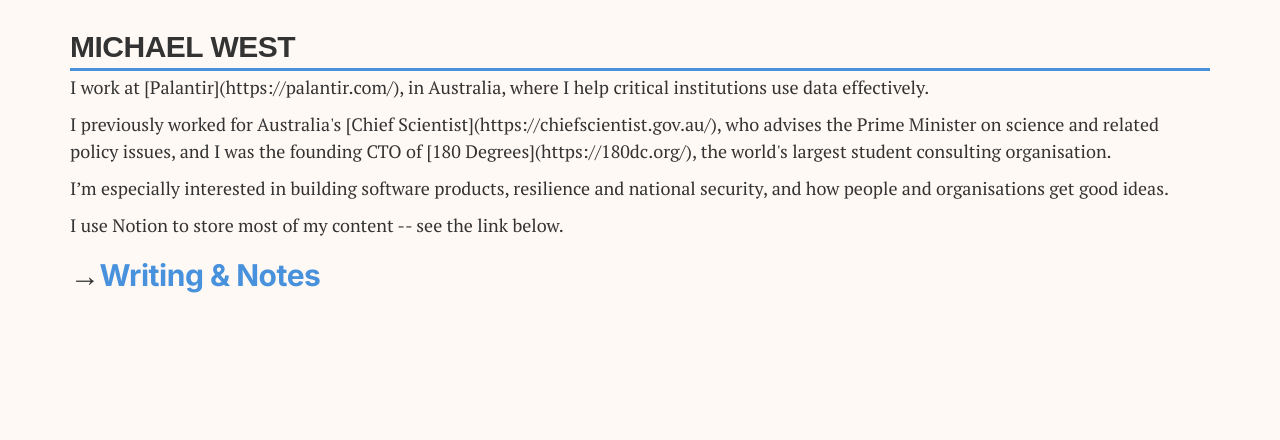
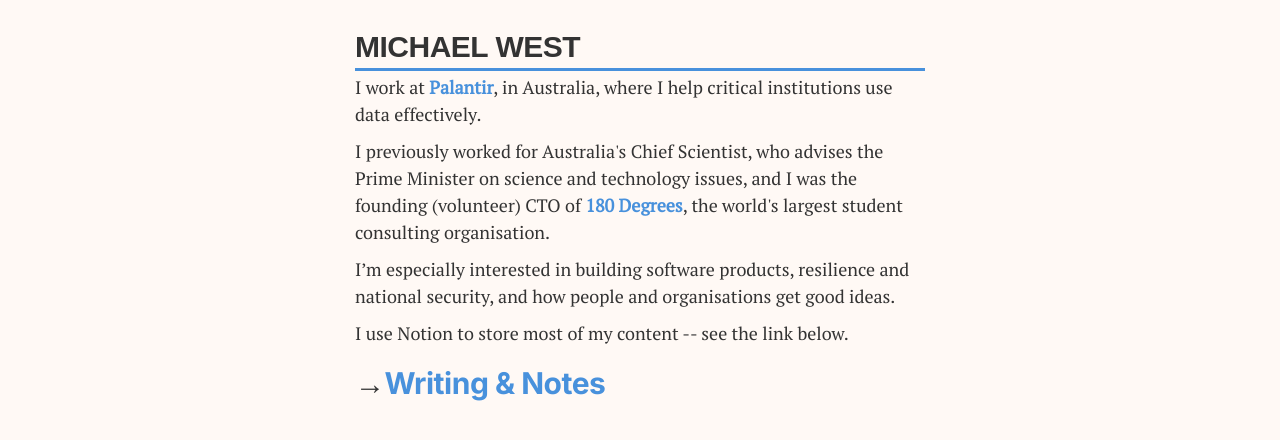
Before and after one commit to michaelwest/michaelwest.github.io, a Jekyll site: the page index.html, which Jekyll copies as it is, in a window 1280 px wide. Shown: the top 440 px of the page. Built offline with Jekyll 4.4.1, drawn with Linux system fonts in a browser that asks for light colours; nearby versions of some CDN libraries; some web fonts are replaced.

Commit message:
Update index.html

```diff
--- a/index.html
+++ b/index.html
@@ -44,14 +44,14 @@
         </style>
     </head>
 <body>
-    <div class="container">
-    <div id="header" style="width: 100%;">
+    <div class="container" style="width: 600px; margin: auto;">
+    <div id="header">
         <h1 style="font-size: 30px; font-family: Futura, Arial, Helvetica, sans-serif; margin-bottom: 5px;">MICHAEL WEST</h1>
         <div style="width: 100%; height: 3px; background-color: #4891dc; margin-bottom: 3px;"></div>
     </div>
     <div>
-	    <p>I work at [Palantir](https://palantir.com/), in Australia, where I help critical institutions use data effectively.</p>
-	    <p>I previously worked for Australia's [Chief Scientist](https://chiefscientist.gov.au/), who advises the Prime Minister on science and related policy issues, and I was the founding CTO of [180 Degrees](https://180dc.org/), the world's largest student consulting organisation.</p>
+	    <p>I work at <a href="https://palantir.com/">Palantir</a>, in Australia, where I help critical institutions use data effectively.</p>
+	    <p>I previously worked for Australia's Chief Scientist, who advises the Prime Minister on science and technology issues, and I was the founding (volunteer) CTO of <a href="https://180dc.org/">180 Degrees</a>, the world's largest student consulting organisation.</p>
 	    <p>I’m especially interested in building software products, resilience and national security, and how people and organisations get good ideas.</p>
 	    <p>I use Notion to store most of my content -- see the link below.</p>
     </div>
```
